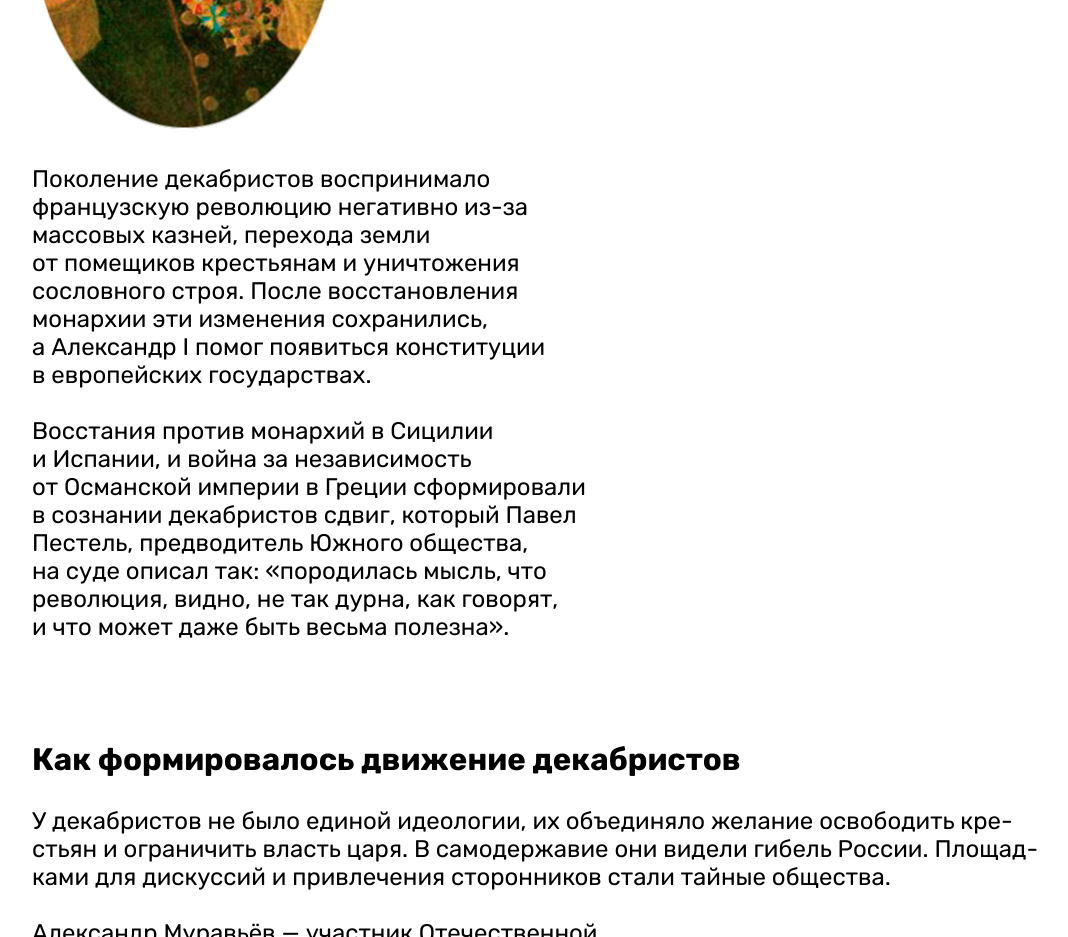
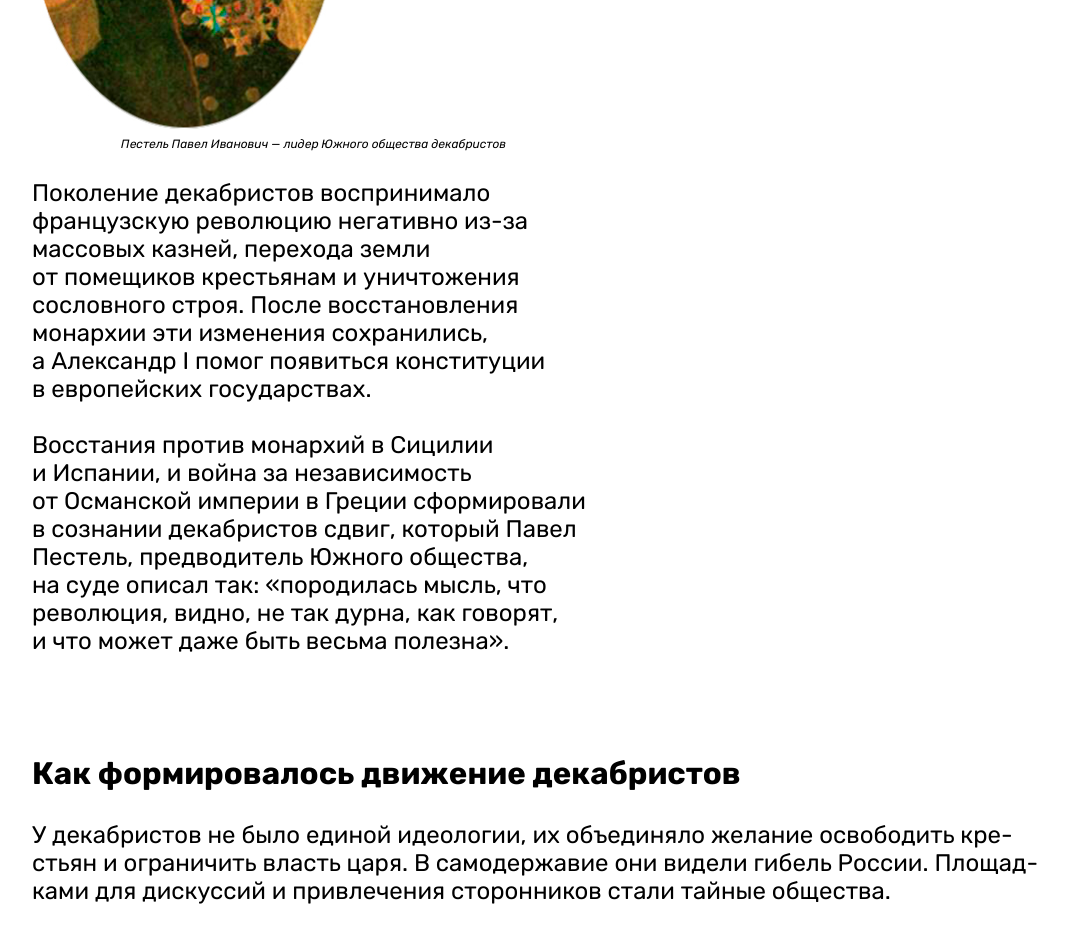
Before and after one commit to decembrists/decembrists.github.io, a plain HTML site: page index.html in a window 1280 px wide. Shown: the part 2400-3337 px from the top of the page, without its empty margins (96-1164 px from the left). Drawn offline with nearby package versions, Linux system fonts and the light colour scheme; files that its build step writes are made by us from their sources.

Commit message:
Update index.html

```diff
--- a/index.html
+++ b/index.html
@@ -47,6 +47,7 @@
                     <div class="image-none">
                         <img src="image/2.png" alt="">
                     </div>
+                    <p class="description" id="img-none" id="joska" style="text-align: center">Пестель Павел Иванович — лидер Южного общества декабристов</p>
                     <br /> Поколение декабристов воспринимало французскую революцию негативно из-за массовых казней, перехода земли от&nbsp;помещиков крестьянам и&nbsp;уничтожения сословного строя. После восстановления монархии эти изменения сохранились,
                     а&nbsp;Александр I&nbsp;помог появиться конституции в&nbsp;европейских государствах.<br />
                     <br /> Восстания против монархий в&nbsp;Сицилии и&nbsp;Испании, и&nbsp;война за&nbsp;независимость от&nbsp;Османской империи в&nbsp;Греции сформировали в&nbsp;сознании декабристов сдвиг, который Павел Пестель, предводитель Южного общества,
```
